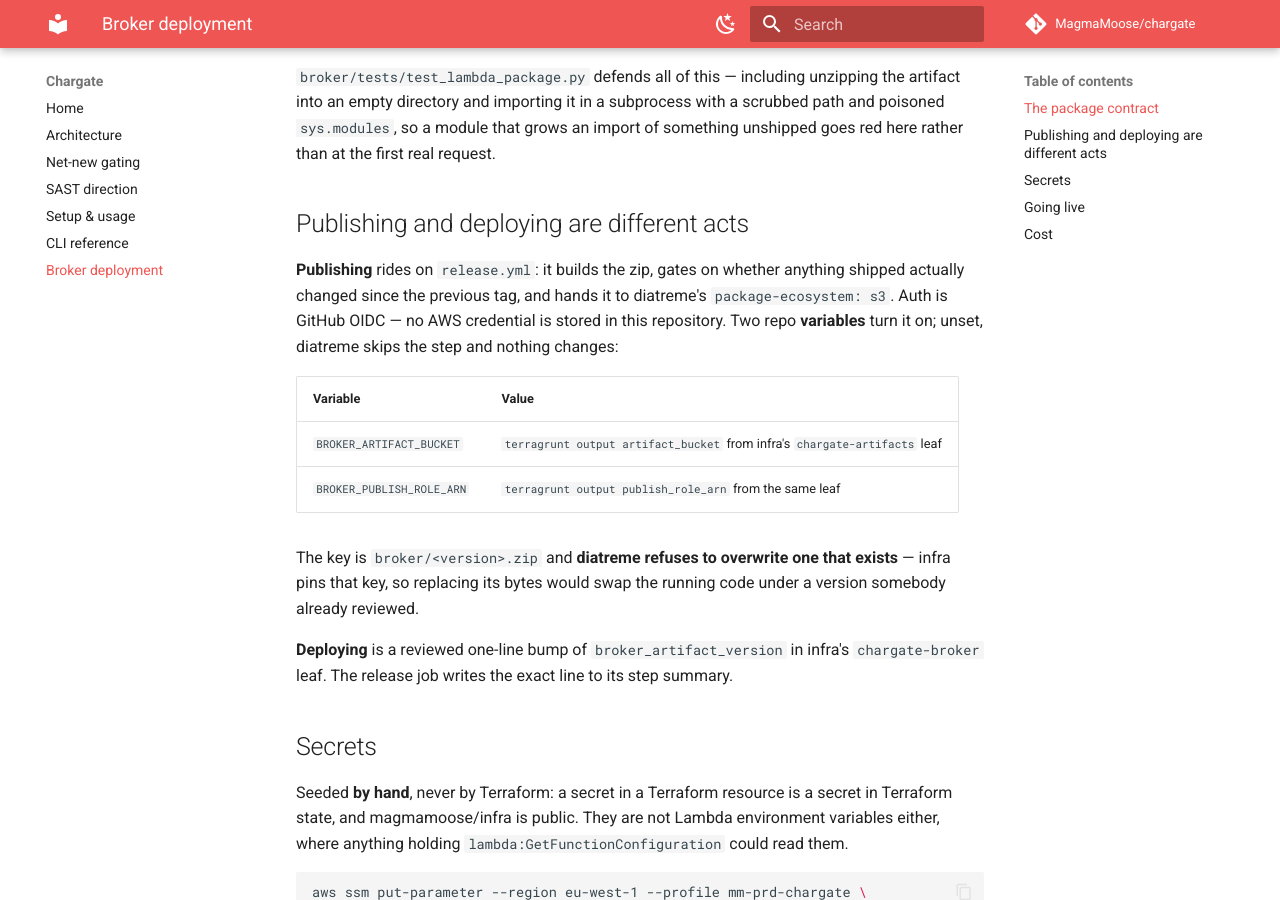
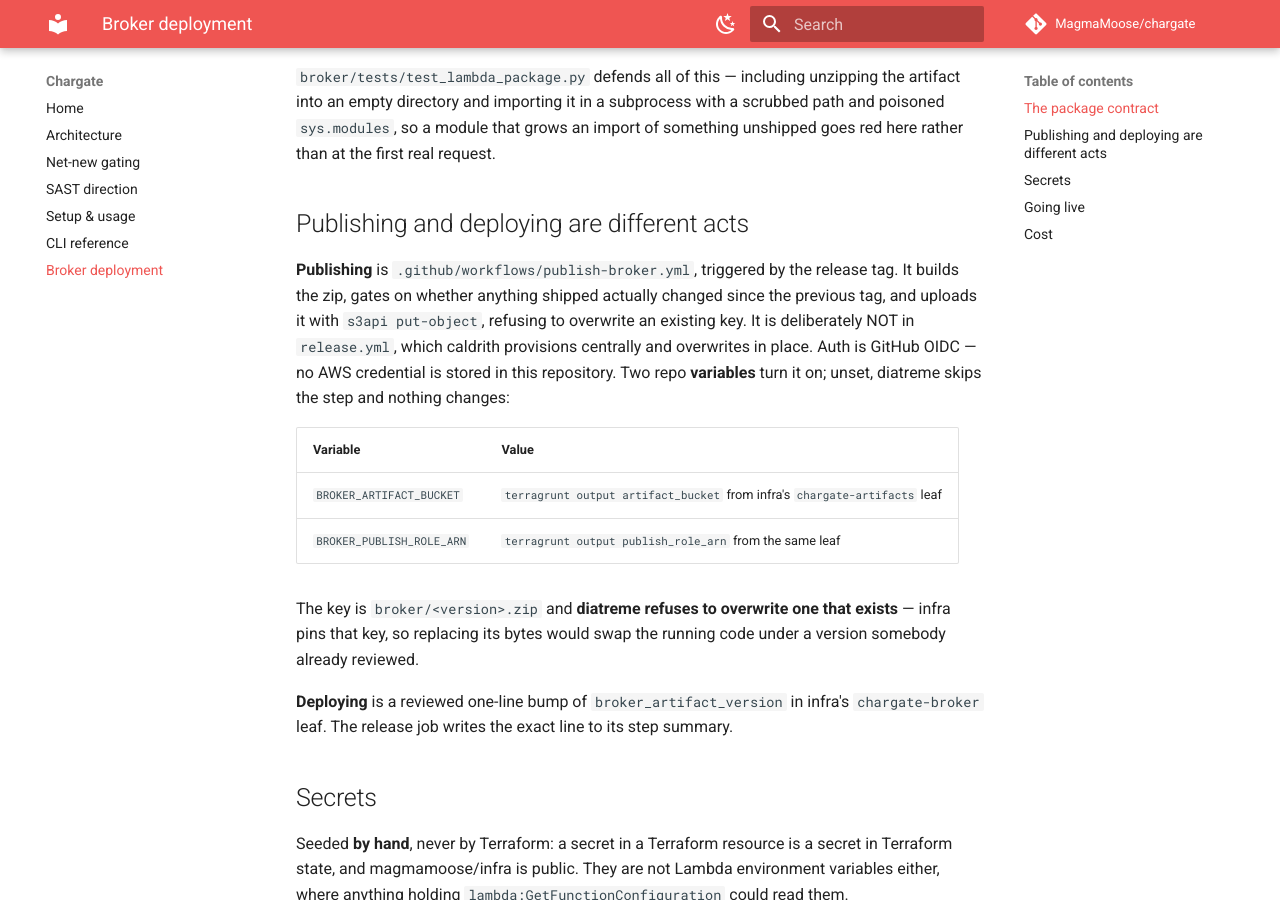
Before and after one commit to MagmaMoose/chargate, an MkDocs documentation site: the page built from docs/broker-deployment.md, in a window 1280 px wide and 900 px high, scrolled down 1449 px. Built offline with MkDocs 1.6.1 and Material for MkDocs 9.7.7, drawn with Linux system fonts in a browser that asks for light colours; comment, search, counter and statistics services are not loaded.

Commit message:
feat(release): move the broker publish into its own workflow (#64)
release.yml is provisioned centrally by caldrith and overwritten in place — it has
been rewritten four times in this repo's history, most recently 40 minutes after the
publish wiring was added to it. The wiring survived exactly one release and then
vanished, with no failing check anywhere to say the deployment path had gone.

Moving it to publish-broker.yml also drops a dependency that was quietly costing us:
diatreme's publish step is gated on released == 'true', so it fires only on the run
that CREATES a tag. Every re-run and every already-tagged version skipped the upload
and reported success. Keying off the tag is simpler and re-runnable.

The upload refuses to overwrite an existing key, which is what keeps the version the
infra leaf pins immutable.

Co-authored-by: Claude Opus 5 <noreply@anthropic.com>

```diff
--- a/docs/broker-deployment.md
+++ b/docs/broker-deployment.md
@@ -70,8 +70,10 @@ than at the first real request.
 
 ## Publishing and deploying are different acts
 
-**Publishing** rides on `release.yml`: it builds the zip, gates on whether anything shipped
-actually changed since the previous tag, and hands it to diatreme's `package-ecosystem: s3`.
+**Publishing** is `.github/workflows/publish-broker.yml`, triggered by the release tag. It builds the zip, gates on whether anything shipped
+actually changed since the previous tag, and uploads it with `s3api put-object`, refusing to
+overwrite an existing key. It is deliberately NOT in `release.yml`, which caldrith provisions
+centrally and overwrites in place.
 Auth is GitHub OIDC — no AWS credential is stored in this repository. Two repo **variables**
 turn it on; unset, diatreme skips the step and nothing changes:
 
```
Also changed, not shown: .claude/COMMON_MISTAKES.md (+10 -0 lines), 1 other file.
